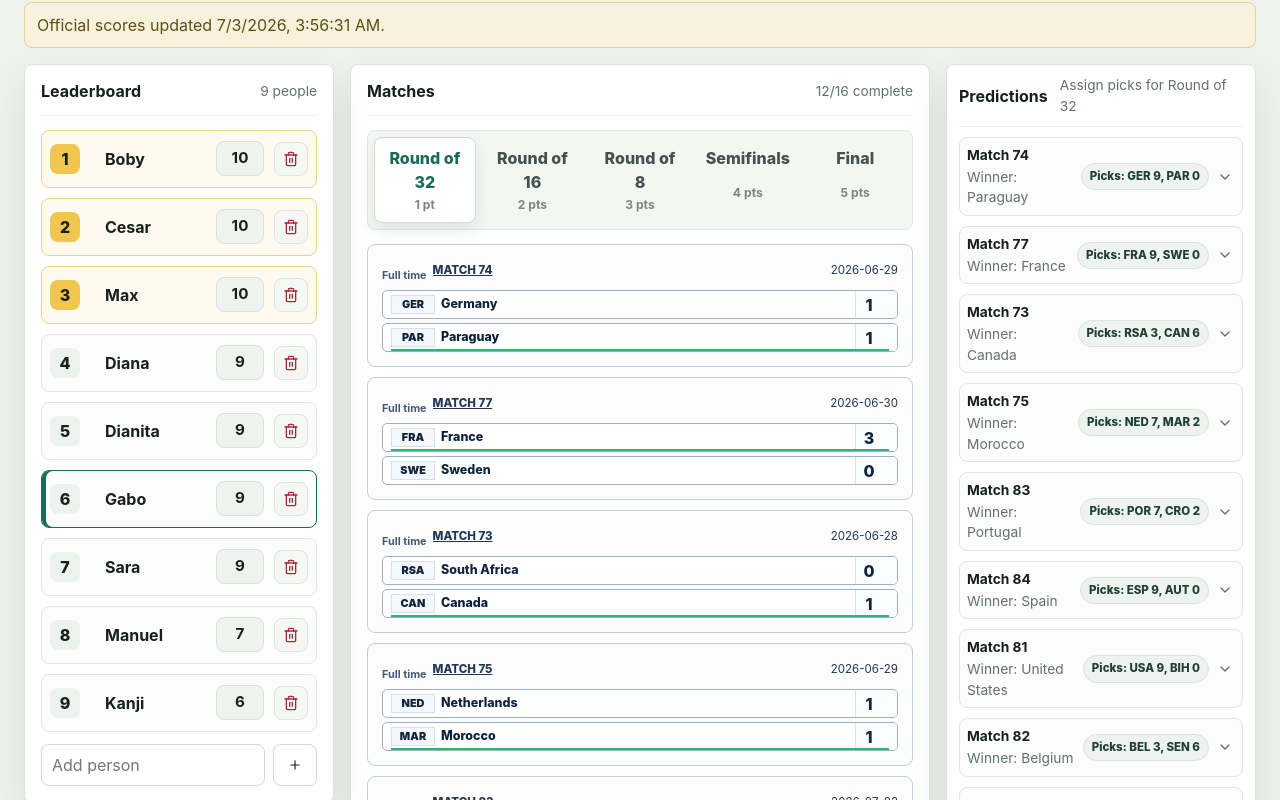
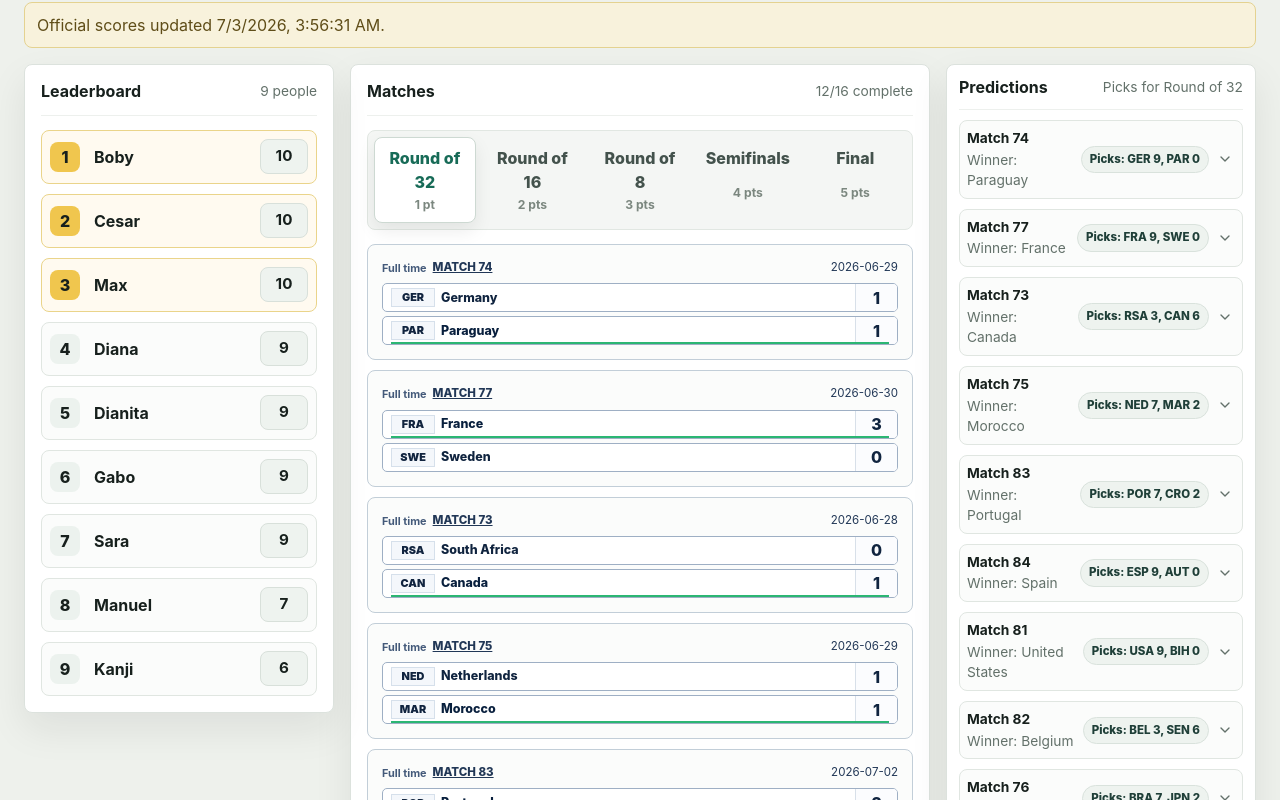
Before and after one commit to burrolag/world-cup-tracker, a React (Vite) app: page / in a window 1280 px wide. Shown: the part 560-1360 px from the top of the page. Built offline with nearby package versions, Linux system fonts and the light colour scheme.

Commit message:
Removing the save option

```diff
--- a/src/App.tsx
+++ b/src/App.tsx
@@ -1,34 +1,11 @@
-import { CheckCircle2, ChevronDown, Medal, Plus, RotateCcw, Trash2, Users } from "lucide-react";
+import { CheckCircle2, ChevronDown, Medal, RotateCcw, Users } from "lucide-react";
 import { useEffect, useMemo, useState } from "react";
 import { roundLabels, roundPoints, seedState } from "./data/seed";
-import { advanceBracket } from "./lib/bracket";
 import { fetchOfficialResults, mergeOfficialResults } from "./lib/officialResults";
-import {
-  availablePredictionTeamIds,
-  isPredictionAllowed,
-  predictedMatchesForParticipant,
-  pruneAllInvalidPredictions,
-  pruneInvalidPredictions
-} from "./lib/predictionBracket";
-import { calculateScores, upsertPrediction, winnerFromScore } from "./lib/scoring";
-import type { Match, Participant, Round, TournamentState } from "./types";
+import { calculateScores } from "./lib/scoring";
+import type { Match, Round, TournamentState } from "./types";
 
-const storageKey = "world-cup-tracker-state-v3";
 const orderedRounds: Round[] = ["round32", "round16", "quarterfinal", "semifinal", "final"];
-
-function readInitialState(): TournamentState {
-  const saved = window.localStorage.getItem(storageKey);
-
-  if (!saved) {
-    return seedState;
-  }
-
-  try {
-    return JSON.parse(saved) as TournamentState;
-  } catch {
-    return seedState;
-  }
-}
 
 function teamName(state: TournamentState, teamId: string | null): string {
   if (!teamId) {
@@ -54,20 +31,9 @@ function matchOptions(state: TournamentState, match: Match) {
   ];
 }
 
-function slugify(value: string) {
-  return value.toLowerCase().replace(/[^a-z0-9]+/g, "-").replace(/(^-|-$)/g, "");
-}
-
-function makeUniqueId(existingIds: string[], base: string) {
-  const fallback = base || "item";
-  return existingIds.includes(fallback) ? `${fallback}-${Date.now()}` : fallback;
-}
-
 export function App() {
-  const [state, setState] = useState<TournamentState>(readInitialState);
+  const [state, setState] = useState<TournamentState>(seedState);
   const [selectedRound, setSelectedRound] = useState<Round>("round32");
-  const [activeParticipantId, setActiveParticipantId] = useState(state.participants[0]?.id ?? "");
-  const [newParticipant, setNewParticipant] = useState("");
   const [isRefreshingScores, setIsRefreshingScores] = useState(false);
   const [officialResultsStatus, setOfficialResultsStatus] = useState("Official scores not loaded yet.");
   const [officialResultsError, setOfficialResultsError] = useState<string | null>(null);
@@ -82,7 +48,6 @@ export function App() {
 
   function applyOfficialResults(nextState: TournamentState) {
     setState(nextState);
-    window.localStorage.setItem(storageKey, JSON.stringify(nextState));
   }
 
   async function loadOfficialResults() {
@@ -123,91 +88,12 @@ export function App() {
     void loadOfficialResults();
   }, []);
 
-  function updateState(nextState: TournamentState) {
-    setState(nextState);
-    window.localStorage.setItem(storageKey, JSON.stringify(nextState));
-  }
-
-  function updateMatch(matchId: string, patch: Partial<Match>) {
-    const nextMatches = state.matches.map((match) => {
-      if (match.id !== matchId) {
-        return match;
-      }
-
-      const updated = { ...match, ...patch };
-      return { ...updated, winnerTeamId: patch.winnerTeamId ?? winnerFromScore(updated) };
-    });
-
-    const advancedMatches = advanceBracket(nextMatches, matchId);
-
-    updateState({
-      ...state,
-      matches: advancedMatches,
-      participants: pruneAllInvalidPredictions(advancedMatches, state.participants)
-    });
-  }
-
-  function updatePrediction(participant: Participant, matchId: string, winnerTeamId: string | null) {
-    const nextParticipant = pruneInvalidPredictions(
-      state.matches,
-      upsertPrediction(participant, matchId, winnerTeamId)
-    );
-
-    updateState({
-      ...state,
-      participants: state.participants.map((candidate) =>
-        candidate.id === participant.id ? nextParticipant : candidate
-      )
-    });
-  }
-
-  function participantPick(participant: Participant, matchId: string) {
+  function participantPick(participant: TournamentState["participants"][number], matchId: string) {
     return participant.predictions.find((prediction) => prediction.matchId === matchId)?.winnerTeamId ?? null;
   }
 
   function togglePredictionCard(matchId: string) {
     setExpandedPredictionCards((current) => ({ ...current, [matchId]: !current[matchId] }));
-  }
-
-  function addParticipant() {
-    const trimmed = newParticipant.trim();
-
-    if (!trimmed) {
-      return;
-    }
-
-    const uniqueId = makeUniqueId(
-      state.participants.map((participant) => participant.id),
-      slugify(trimmed)
-    );
-
-    const participant = {
-      id: uniqueId,
-      name: trimmed,
-      predictions: state.matches.map((match) => ({ matchId: match.id, winnerTeamId: null }))
-    };
-
-    updateState({ ...state, participants: [...state.participants, participant] });
-    setActiveParticipantId(uniqueId);
-    setNewParticipant("");
-  }
-
-  function updateParticipantName(participantId: string, name: string) {
-    updateState({
-      ...state,
-      participants: state.participants.map((participant) =>
-        participant.id === participantId ? { ...participant, name } : participant
-      )
-    });
-  }
-
-  function deleteParticipant(participantId: string) {
-    const nextParticipants = state.participants.filter((participant) => participant.id !== participantId);
-
-    updateState({ ...state, participants: nextParticipants });
-    if (activeParticipantId === participantId) {
-      setActiveParticipantId(nextParticipants[0]?.id ?? "");
-    }
   }
 
   function renderMatchCard(match: Match) {
@@ -217,18 +103,8 @@ export function App() {
           <span className={`status-pill ${match.winnerTeamId ? "complete" : ""}`}>
             {match.winnerTeamId ? "Full time" : "Scheduled"}
           </span>
-          <input
-            className="match-label-input"
-            aria-label={`${match.label} label`}
-            value={match.label}
-            onChange={(event) => updateMatch(match.id, { label: event.target.value })}
-          />
-          <input
-            className="match-date-input"
-            aria-label={`${match.label} date`}
-            value={match.date}
-            onChange={(event) => updateMatch(match.id, { date: event.target.value })}
-          />
+          <span className="match-label-text">{match.label}</span>
+          <span className="match-date-text">{match.date}</span>
         </div>
         <div className="score-entry">
           {matchOptions(state, match).map((option, index) => (
@@ -236,28 +112,13 @@ export function App() {
               className={`team-score ${match.winnerTeamId === option.id ? "winner" : ""}`}
               key={`${match.id}-${index}-${option.id}`}
             >
-              <button
-                className="team-pick"
-                type="button"
-                disabled={!option.id}
-                onClick={() => updateMatch(match.id, { winnerTeamId: option.id })}
-              >
+              <div className="team-pick read-only" aria-label={option.label}>
                 <span className="team-code">{option.code}</span>
                 <span className="team-name">{option.label}</span>
-              </button>
-              <input
-                className="score-input"
-                aria-label={`${option.label} score`}
-                min="0"
-                type="number"
-                value={(index === 0 ? match.homeScore : match.awayScore) ?? ""}
-                onChange={(event) =>
-                  updateMatch(match.id, {
-                    [index === 0 ? "homeScore" : "awayScore"]:
-                      event.target.value === "" ? null : Number(event.target.value)
-                  })
-                }
-              />
+              </div>
+              <span className="score-value" aria-label={`${option.label} score`}>
+                {(index === 0 ? match.homeScore : match.awayScore) ?? ""}
+              </span>
             </div>
           ))}
         </div>
@@ -323,48 +184,12 @@ export function App() {
           </div>
           <div className="leader-list">
             {scores.map((row, index) => (
-              <div
-                className={`leader-row ${row.participant.id === activeParticipantId ? "active" : ""} ${
-                  index < 3 ? "podium" : ""
-                }`}
-                key={row.participant.id}
-              >
-                <button className="rank" type="button" onClick={() => setActiveParticipantId(row.participant.id)}>
-                  {index + 1}
-                </button>
-                <input
-                  aria-label={`Rename ${row.participant.name}`}
-                  value={row.participant.name}
-                  onChange={(event) => updateParticipantName(row.participant.id, event.target.value)}
-                  onFocus={() => setActiveParticipantId(row.participant.id)}
-                />
+              <div className={`leader-row ${index < 3 ? "podium" : ""}`} key={row.participant.id}>
+                <span className="rank">{index + 1}</span>
+                <span className="leader-name">{row.participant.name}</span>
                 <strong className="score-pill">{row.score}</strong>
-                <button
-                  className="icon-button danger"
-                  type="button"
-                  aria-label={`Remove ${row.participant.name}`}
-                  onClick={() => deleteParticipant(row.participant.id)}
-                >
-                  <Trash2 size={16} aria-hidden="true" />
-                </button>
               </div>
             ))}
-          </div>
-          <div className="add-person">
-            <input
-              aria-label="New participant name"
-              placeholder="Add person"
-              value={newParticipant}
-              onChange={(event) => setNewParticipant(event.target.value)}
-              onKeyDown={(event) => {
-                if (event.key === "Enter") {
-                  addParticipant();
-                }
-              }}
-            />
-            <button type="button" aria-label="Add participant" onClick={addParticipant}>
-              <Plus size={18} aria-hidden="true" />
-            </button>
           </div>
         </aside>
 
@@ -394,7 +219,7 @@ export function App() {
         <section className="panel predictions">
           <div className="panel-heading">
             <h2>Predictions</h2>
-            <span className="muted">Assign picks for {roundLabels[selectedRound]}</span>
+            <span className="muted">Picks for {roundLabels[selectedRound]}</span>
           </div>
           {state.participants.length > 0 ? (
             <div className="prediction-list">
@@ -437,25 +262,6 @@ export function App() {
                           const selectedParticipants = state.participants.filter(
                             (participant) => participantPick(participant, match.id) === option.id
                           );
-                          const assignableParticipants = state.participants.filter(
-                            (participant) =>
-                              participantPick(participant, match.id) !== option.id &&
-                              isPredictionAllowed(state.matches, participant, match.id, option.id)
-                          );
-                          const unavailableCount = state.participants.filter((participant) => {
-                            const predictedMatch = predictedMatchesForParticipant(state.matches, participant).find(
-                              (candidate) => candidate.id === match.id
-                            );
-                            const availableTeams = availablePredictionTeamIds(state.matches, participant, match.id);
-
-                            return (
-                              participantPick(participant, match.id) !== option.id &&
-                              availableTeams.length > 0 &&
-                              Boolean(predictedMatch?.homeTeamId) &&
-                              !isPredictionAllowed(state.matches, participant, match.id, option.id)
-                            );
-                          }).length;
-
                           return (
                             <section className="pick-group" key={`${match.id}-${option.id}`}>
                               <div className="pick-group-heading">
@@ -465,49 +271,17 @@ export function App() {
                               <div className="pick-tabs" role="list" aria-label={`${option.label} picks`}>
                                 {selectedParticipants.length > 0 ? (
                                   selectedParticipants.map((participant) => (
-                                    <button
+                                    <span
                                       className="pick-tab selected"
                                       key={`${match.id}-${option.id}-${participant.id}`}
-                                      type="button"
-                                      aria-label={`Clear ${participant.name}'s ${option.label} pick`}
-                                      onClick={() => updatePrediction(participant, match.id, null)}
                                     >
                                       {participant.name}
-                                      <span aria-hidden="true">x</span>
-                                    </button>
+                                    </span>
                                   ))
                                 ) : (
                                   <span className="pick-empty">No picks yet</span>
                                 )}
                               </div>
-                              <select
-                                aria-label={`Assign ${option.label} pick for ${match.label}`}
-                                value=""
-                                disabled={assignableParticipants.length === 0}
-                                onChange={(event) => {
-                                  const participant = state.participants.find(
-                                    (candidate) => candidate.id === event.target.value
-                                  );
-
-                                  if (participant) {
-                                    updatePrediction(participant, match.id, option.id);
-                                  }
-                                }}
-                              >
-                                <option value="">
-                                  {assignableParticipants.length > 0 ? "Add player" : "No eligible players"}
-                                </option>
-                                {assignableParticipants.map((participant) => (
-                                  <option key={`${match.id}-${option.id}-${participant.id}`} value={participant.id}>
-                                    {participant.name}
-                                  </option>
-                                ))}
-                              </select>
-                              {unavailableCount > 0 ? (
-                                <small className="pick-note">
-                                  {unavailableCount} not in this bracket path
-                                </small>
-                              ) : null}
                             </section>
                           );
                         })}
@@ -520,7 +294,7 @@ export function App() {
               })}
             </div>
           ) : (
-            <p className="empty-state">Add a person to start tracking predictions.</p>
+            <p className="empty-state">No predictions are available.</p>
           )}
         </section>
       </section>
--- a/src/styles.css
+++ b/src/styles.css
@@ -149,8 +149,7 @@ h2 {
   padding: 16px 0;
 }
 
-.toolbar button,
-.add-person button {
+.toolbar button {
   align-items: center;
   background: #ffffff;
   border: 1px solid #cfd8d1;
@@ -241,7 +240,7 @@ h2 {
   color: #17201d;
   display: grid;
   gap: 10px;
-  grid-template-columns: 34px minmax(0, 1fr) 48px 34px;
+  grid-template-columns: 34px minmax(0, 1fr) 48px;
   min-height: 54px;
   padding: 8px;
 }
@@ -251,15 +250,9 @@ h2 {
   border-color: #ead48a;
 }
 
-.leader-row.active {
-  border-color: #176b57;
-  box-shadow: inset 4px 0 0 #176b57;
-}
-
 .rank {
   align-items: center;
   background: #ecf2ee;
-  border: 0;
   border-radius: 8px;
   color: #17201d;
   display: inline-flex;
@@ -285,28 +278,11 @@ h2 {
   padding: 5px 8px;
 }
 
-.icon-button {
-  align-items: center;
-  background: #f5f7f5;
-  border: 1px solid #dde5df;
-  border-radius: 8px;
-  color: #17201d;
-  display: inline-flex;
-  height: 34px;
-  justify-content: center;
-  padding: 0;
-  width: 34px;
-}
-
-.icon-button.danger {
-  color: #9f2d3e;
-}
-
-.add-person {
-  display: grid;
-  gap: 8px;
-  grid-template-columns: minmax(0, 1fr) 44px;
-  margin-top: 12px;
+.leader-name {
+  font-weight: 750;
+  overflow: hidden;
+  text-overflow: ellipsis;
+  white-space: nowrap;
 }
 
 input,
@@ -325,17 +301,6 @@ select:focus,
 button:focus-visible {
   outline: 3px solid rgba(23, 107, 87, 0.2);
   outline-offset: 2px;
-}
-
-.leader-row input {
-  background: transparent;
-  border-color: transparent;
-  font-weight: 750;
-}
-
-.leader-row input:focus {
-  background: #ffffff;
-  border-color: #b9c8bf;
 }
 
 .round-tabs {
@@ -394,24 +359,19 @@ button:focus-visible {
   margin-bottom: 7px;
 }
 
-.match-label-input,
-.match-date-input {
-  background: transparent;
-  border: 0;
-  border-radius: 0;
+.match-label-text,
+.match-date-text {
   color: #213756;
   font-size: 0.72rem;
-  min-height: 24px;
-  padding: 0;
 }
 
-.match-label-input {
+.match-label-text {
   font-weight: 850;
   text-decoration: underline;
   text-transform: uppercase;
 }
 
-.match-date-input {
+.match-date-text {
   text-align: right;
 }
 
@@ -474,13 +434,12 @@ button:focus-visible {
   text-align: left;
 }
 
+.team-score .team-pick.read-only {
+  cursor: default;
+}
+
 .team-score.winner .team-pick {
   color: #081f3d;
-}
-
-.team-score .team-pick:disabled {
-  color: #8d9992;
-  cursor: not-allowed;
 }
 
 .team-code {
@@ -501,13 +460,14 @@ button:focus-visible {
   white-space: nowrap;
 }
 
-.team-score input {
+.score-value {
+  align-items: center;
   background: #fbfcfe;
-  border: 0;
   border-left: 1px solid #d8e0e9;
-  border-radius: 0;
   color: #10243f;
+  display: inline-flex;
   font-weight: 850;
+  justify-content: center;
   min-height: 27px;
   padding: 0 4px;
   text-align: center;
@@ -631,28 +591,9 @@ button:focus-visible {
   padding: 3px 8px;
 }
 
-.pick-tab span {
-  background: rgba(255, 255, 255, 0.2);
-  border-radius: 999px;
-  display: inline-flex;
-  font-size: 0.68rem;
-  height: 15px;
-  justify-content: center;
-  line-height: 1;
-  padding-top: 1px;
-  width: 15px;
-}
-
-.pick-empty,
-.pick-note {
+.pick-empty {
   color: #8b9690;
   font-size: 0.72rem;
-}
-
-.pick-group select {
-  font-size: 0.78rem;
-  min-height: 32px;
-  padding: 0 8px;
 }
 
 .empty-state {
@@ -702,11 +643,11 @@ button:focus-visible {
     grid-template-columns: 1fr;
   }
 
-  .match-date-input {
+  .match-date-text {
     text-align: left;
   }
 
   .leader-row {
-    grid-template-columns: 34px minmax(0, 1fr) 44px 34px;
+    grid-template-columns: 34px minmax(0, 1fr) 44px;
   }
 }
```
Also changed, not shown: 1 other file (tests, documents, lock files or other folders).
